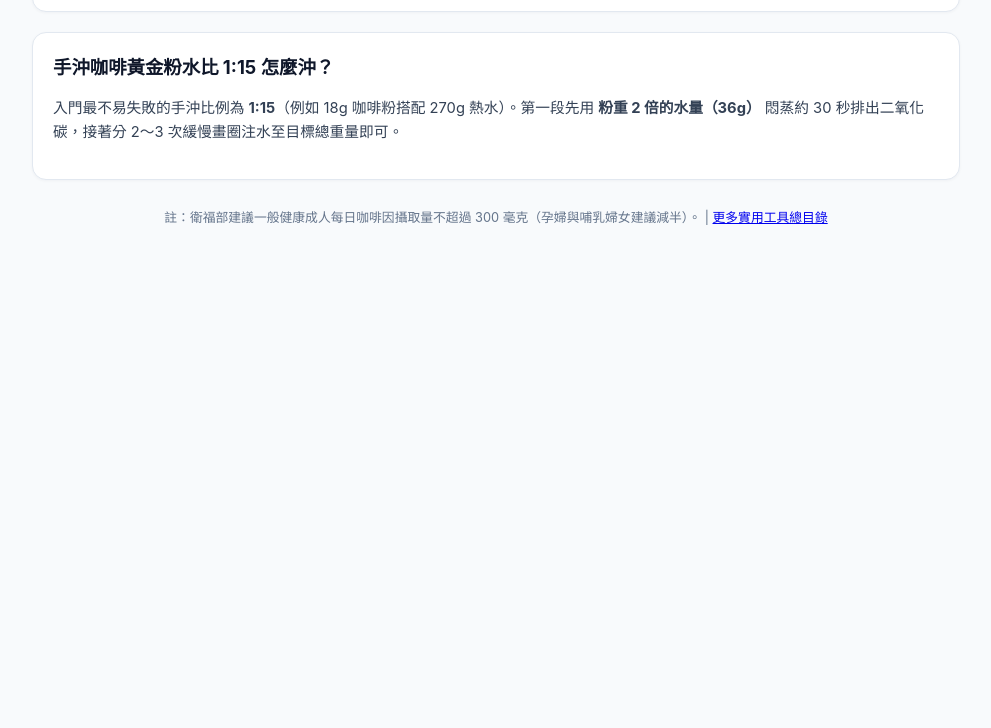
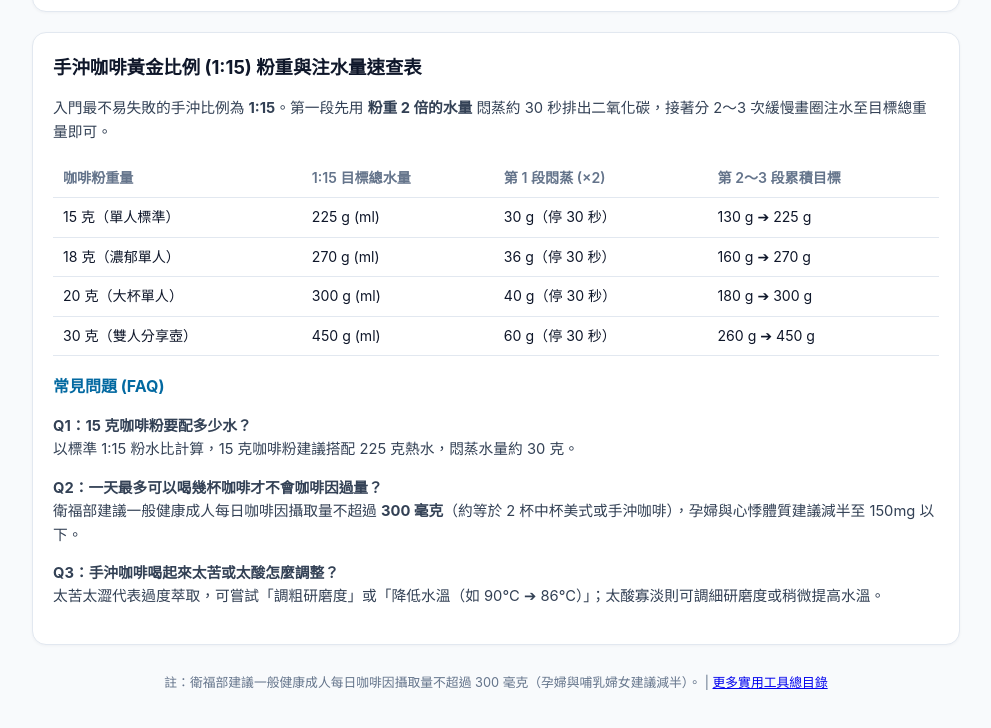
Before and after one commit to jimmycmhsieh0801-cloud/tw-coffee-brew-calc, a plain HTML site: page index.html in a window 1280 px wide. Shown: the part 812-1540 px from the top of the page, without its empty margins (144-1135 px from the left). Before the commit the page ends 1101 px from the top, so only its background shows below. Drawn offline with Linux system fonts and the light colour scheme.

Commit message:
Watchdog 06:00 upgrade: AdSense SEO table, 3 FAQs, result lead-cta

```diff
--- a/index.html
+++ b/index.html
@@ -33,7 +33,7 @@
   }
   </script>
   <script type="application/ld+json">
-  {"@context": "https://schema.org", "@type": "FAQPage", "mainEntity": [{"@type": "Question", "name": "15克咖啡粉要配多少水？", "acceptedAnswer": {"@type": "Answer", "text": "以標準 1:15 粉水比計算，15 克咖啡粉建議搭配 225 克熱水，悶蒸水量約 30 克。"}}]}
+  {"@context": "https://schema.org", "@type": "FAQPage", "mainEntity": [{"@type": "Question", "name": "15克咖啡粉要配多少水？", "acceptedAnswer": {"@type": "Answer", "text": "以標準 1:15 粉水比計算，15 克咖啡粉建議搭配 225 克熱水，悶蒸水量約 30 克。"}}, {"@type": "Question", "name": "衛福部建議一天咖啡因攝取上限是多少？", "acceptedAnswer": {"@type": "Answer", "text": "一般健康成人每日咖啡因攝取上限為 300 毫克（約兩杯標準美式或手沖咖啡），孕婦建議減半。"}}, {"@type": "Question", "name": "手沖咖啡為什麼需要悶蒸30秒？", "acceptedAnswer": {"@type": "Answer", "text": "新鮮烘焙的咖啡粉含有大量二氧化碳，先以粉重2倍熱水悶蒸30秒排氣，能讓後續注水萃取更均勻完整。"}}]}
   </script>
   <style>
     :root {
@@ -156,9 +156,21 @@
     </section>
 
     <article class="card seo-section">
-
-          <h2>手沖咖啡黃金粉水比 1:15 怎麼沖？</h2>
-          <p>入門最不易失敗的手沖比例為 <strong>1:15</strong>（例如 18g 咖啡粉搭配 270g 熱水）。第一段先用 <strong>粉重 2 倍的水量（36g）</strong> 悶蒸約 30 秒排出二氧化碳，接著分 2～3 次緩慢畫圈注水至目標總重量即可。</p>
+      <h2>手沖咖啡黃金比例 (1:15) 粉重與注水量速查表</h2>
+      <p>入門最不易失敗的手沖比例為 <strong>1:15</strong>。第一段先用 <strong>粉重 2 倍的水量</strong> 悶蒸約 30 秒排出二氧化碳，接著分 2～3 次緩慢畫圈注水至目標總重量即可。</p>
+      <table>
+        <thead><tr><th>咖啡粉重量</th><th>1:15 目標總水量</th><th>第 1 段悶蒸 (×2)</th><th>第 2～3 段累積目標</th></tr></thead>
+        <tbody>
+          <tr><td>15 克（單人標準）</td><td>225 g (ml)</td><td>30 g（停 30 秒）</td><td>130 g ➔ 225 g</td></tr>
+          <tr><td>18 克（濃郁單人）</td><td>270 g (ml)</td><td>36 g（停 30 秒）</td><td>160 g ➔ 270 g</td></tr>
+          <tr><td>20 克（大杯單人）</td><td>300 g (ml)</td><td>40 g（停 30 秒）</td><td>180 g ➔ 300 g</td></tr>
+          <tr><td>30 克（雙人分享壺）</td><td>450 g (ml)</td><td>60 g（停 30 秒）</td><td>260 g ➔ 450 g</td></tr>
+        </tbody>
+      </table>
+      <h3>常見問題 (FAQ)</h3>
+      <p><strong>Q1：15 克咖啡粉要配多少水？</strong><br>以標準 1:15 粉水比計算，15 克咖啡粉建議搭配 225 克熱水，悶蒸水量約 30 克。</p>
+      <p><strong>Q2：一天最多可以喝幾杯咖啡才不會咖啡因過量？</strong><br>衛福部建議一般健康成人每日咖啡因攝取量不超過 <strong>300 毫克</strong>（約等於 2 杯中杯美式或手沖咖啡），孕婦與心悸體質建議減半至 150mg 以下。</p>
+      <p><strong>Q3：手沖咖啡喝起來太苦或太酸怎麼調整？</strong><br>太苦太澀代表過度萃取，可嘗試「調粗研磨度」或「降低水溫（如 90°C ➔ 86°C）」；太酸寡淡則可調細研磨度或稍微提高水溫。</p>
     </article>
 
 
```
